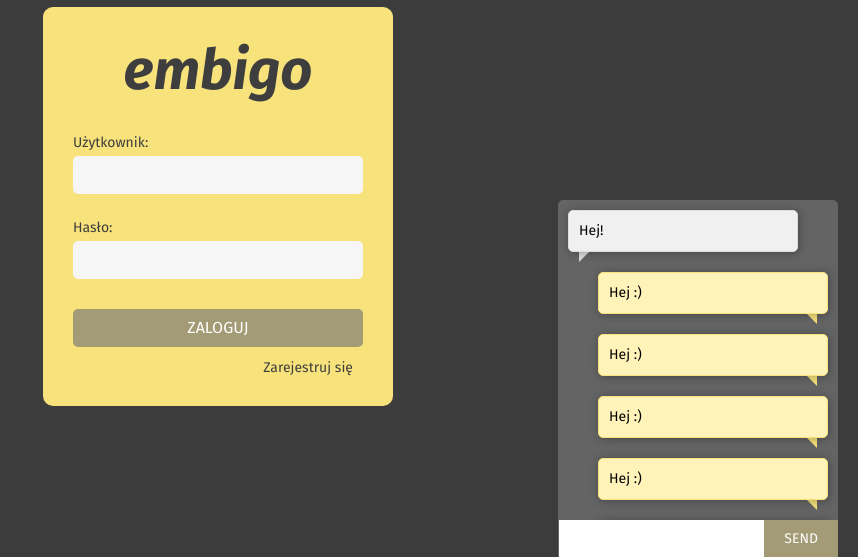
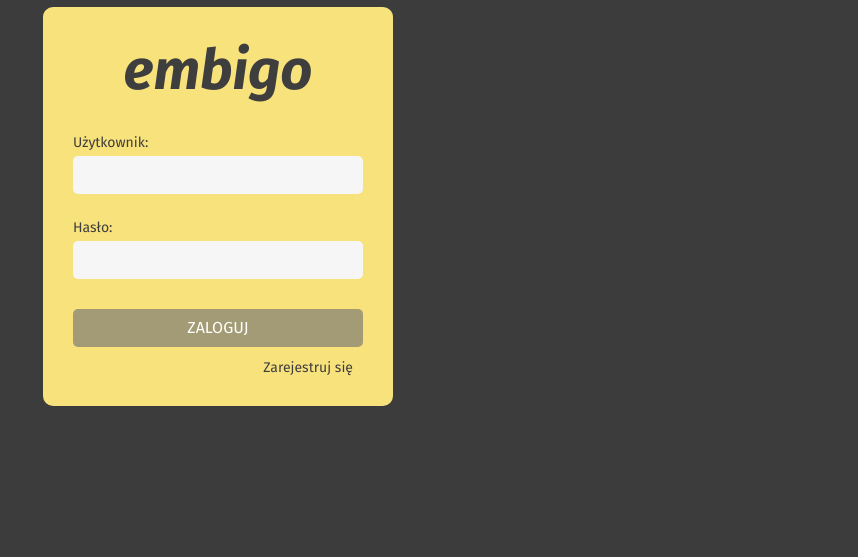
Before and after one commit to lucekdudek/embigo, a Django app: page /in/ in a window 1280 px wide. Shown: the part 243-800 px from the top of the page, without its empty margins (422-1280 px from the left). Run offline with Django 3.2, Linux system fonts and the light colour scheme; some libraries are stand-ins or nearby versions.

Commit message:
Removed duplicate of communicator.

```diff
--- a/core/templates/base.html
+++ b/core/templates/base.html
@@ -33,19 +33,5 @@
     		{% block core %}{% endblock %}
 		</div>
 	</div>
-    <div class="communicator">
-        <ul class="communicator_list">
-            <li>Hej!</li>
-            <li class="communicator_sender">Hej :)</li>
-            <li class="communicator_sender">Hej :)</li>
-            <li class="communicator_sender">Hej :)</li>
-            <li class="communicator_sender">Hej :)</li>
-            <li class="communicator_sender">Hej :)</li>
-        </ul>
-        <form>
-            <input type="text">
-            <input type="submit" class="btn" value="Send">
-        </form>
-    </div>
 </body>
 </html>
```
